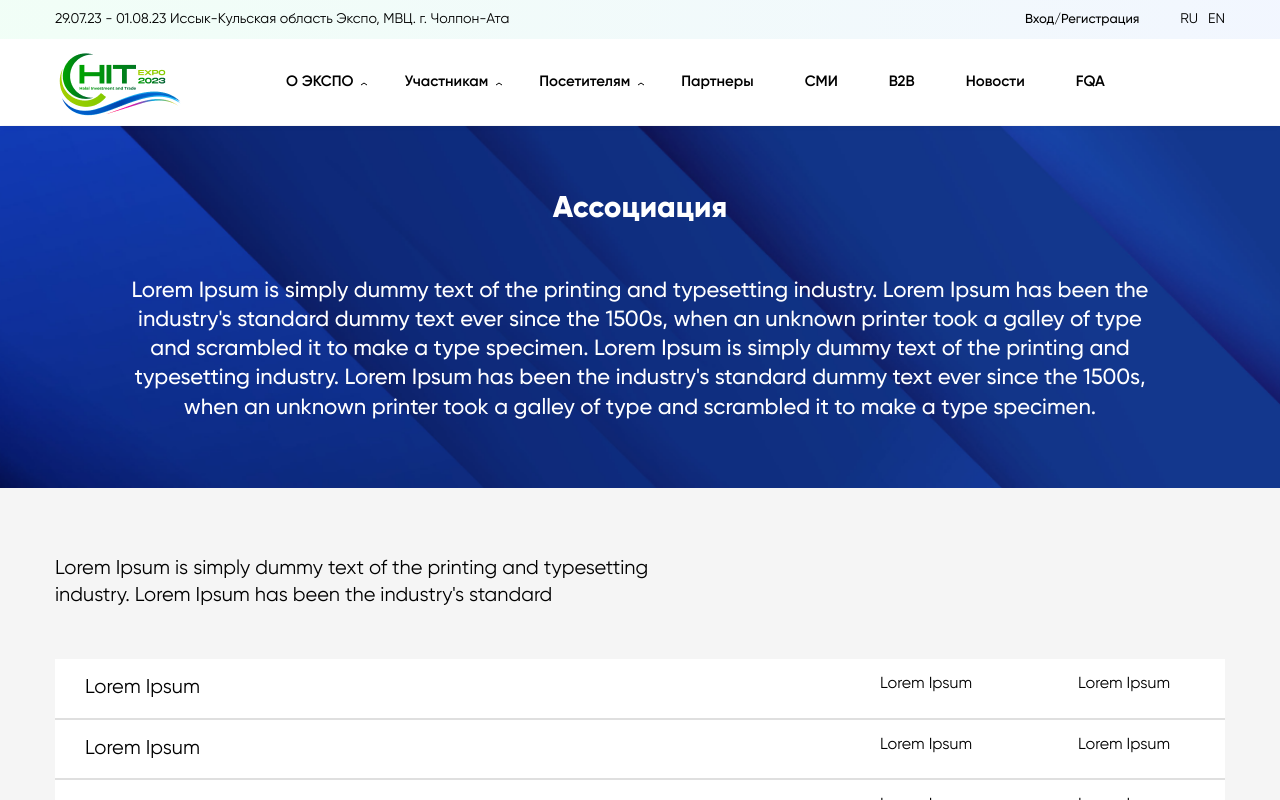
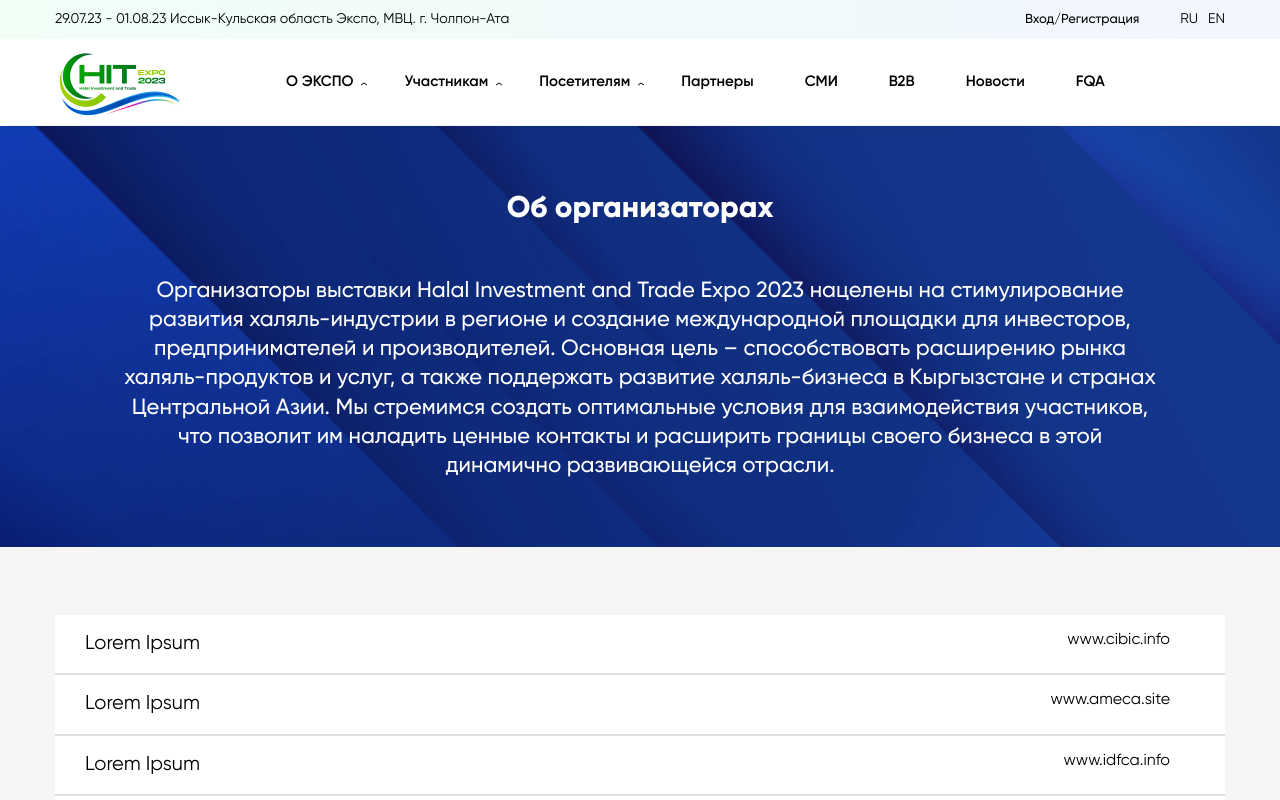
Before and after one commit to AzizVindiza/halalExpo, a React (Create React App) app: page /organization in a window 1280 px wide. Shown: the top 800 px of the page. Built offline with nearby package versions, Linux system fonts and the light colour scheme.

Commit message:
organzation

```diff
--- a/src/pages/OrganizationPage/AssociationSection/AssociationSection.jsx
+++ b/src/pages/OrganizationPage/AssociationSection/AssociationSection.jsx
@@ -4,8 +4,8 @@
     return (
         <section  className={'association'}>
             <div className="container association__container">
-                <h2 className="association__h2">Ассоциация</h2>
-                <p className="association__p">Lorem Ipsum is simply dummy text of the printing and typesetting industry. Lorem Ipsum has been the industry's standard dummy text ever since the 1500s, when an unknown printer took a galley of type and scrambled it to make a type specimen. Lorem Ipsum is simply dummy text of the printing and typesetting industry. Lorem Ipsum has been the industry's standard dummy text ever since the 1500s, when an unknown printer took a galley of type and scrambled it to make a type specimen.</p>
+                <h2 className="association__h2">Об организаторах</h2>
+                <p className="association__p">Организаторы выставки Halal Investment and Trade Expo 2023 нацелены на стимулирование развития халяль-индустрии в регионе и создание международной площадки для инвесторов, предпринимателей и производителей. Основная цель – способствовать расширению рынка халяль-продуктов и услуг, а также поддержать развитие халяль-бизнеса в Кыргызстане и странах Центральной Азии. Мы стремимся создать оптимальные условия для взаимодействия участников, что позволит им наладить ценные контакты и расширить границы своего бизнеса в этой динамично развивающейся отрасли.</p>
             </div>
         </section>
     );
--- a/src/pages/OrganizationPage/TableSection.jsx/TableSection.jsx
+++ b/src/pages/OrganizationPage/TableSection.jsx/TableSection.jsx
@@ -5,48 +5,47 @@
     return (
         <section className={'tableSection'}>
             <div className="container tableSection__container">
-                <h2 className="tableSection__h2">Lorem Ipsum is simply dummy text of the printing and typesetting industry. Lorem Ipsum has been the industry's standard</h2>
+                {/*<h2 className="tableSection__h2">Lorem Ipsum is simply dummy text of the printing and typesetting industry. Lorem Ipsum has been the industry's standard</h2>*/}
                 <div className="tableSection__wrapper">
                     <div className="tableSection__block">
                         <h3 className="tableSection__h3">Lorem Ipsum</h3>
                         <div className="tableSection__inner">
-                            <p className="tableSection__txt">Lorem Ipsum</p>
-                            <p className="tableSection__txt">Lorem Ipsum</p>
+
+                            <a className="tableSection__txt">www.cibic.info</a>
                         </div>
                     </div>
                     <div className="tableSection__block">
                         <h3 className="tableSection__h3">Lorem Ipsum</h3>
                         <div className="tableSection__inner">
-                            <p className="tableSection__txt">Lorem Ipsum</p>
-                            <p className="tableSection__txt">Lorem Ipsum</p>
+
+                            <a className="tableSection__txt">www.ameca.site</a>
                         </div>
                     </div>
                     <div className="tableSection__block">
                         <h3 className="tableSection__h3">Lorem Ipsum</h3>
                         <div className="tableSection__inner">
-                            <p className="tableSection__txt">Lorem Ipsum</p>
-                            <p className="tableSection__txt">Lorem Ipsum</p>
+
+                            <a className="tableSection__txt">www.idfca.info</a>
                         </div>
                     </div>
                     <div className="tableSection__block">
                         <h3 className="tableSection__h3">Lorem Ipsum</h3>
                         <div className="tableSection__inner">
-                            <p className="tableSection__txt">Lorem Ipsum</p>
-                            <p className="tableSection__txt">Lorem Ipsum</p>
+
+                            <a className="tableSection__txt">www.itcsmart.com</a>
                         </div>
                     </div>
                     <div className="tableSection__block">
                         <h3 className="tableSection__h3">Lorem Ipsum</h3>
                         <div className="tableSection__inner">
-                            <p className="tableSection__txt">Lorem Ipsum</p>
-                            <p className="tableSection__txt">Lorem Ipsum</p>
+                            <a className="tableSection__txt">www.odadmiral.com</a>
                         </div>
                     </div>
                     <div className="tableSection__block">
                         <h3 className="tableSection__h3">Lorem Ipsum</h3>
                         <div className="tableSection__inner">
-                            <p className="tableSection__txt">Lorem Ipsum</p>
-                            <p className="tableSection__txt">Lorem Ipsum</p>
+
+                            <a className="tableSection__txt">www.city312.kg</a>
                         </div>
                     </div>
                 </div>
```
